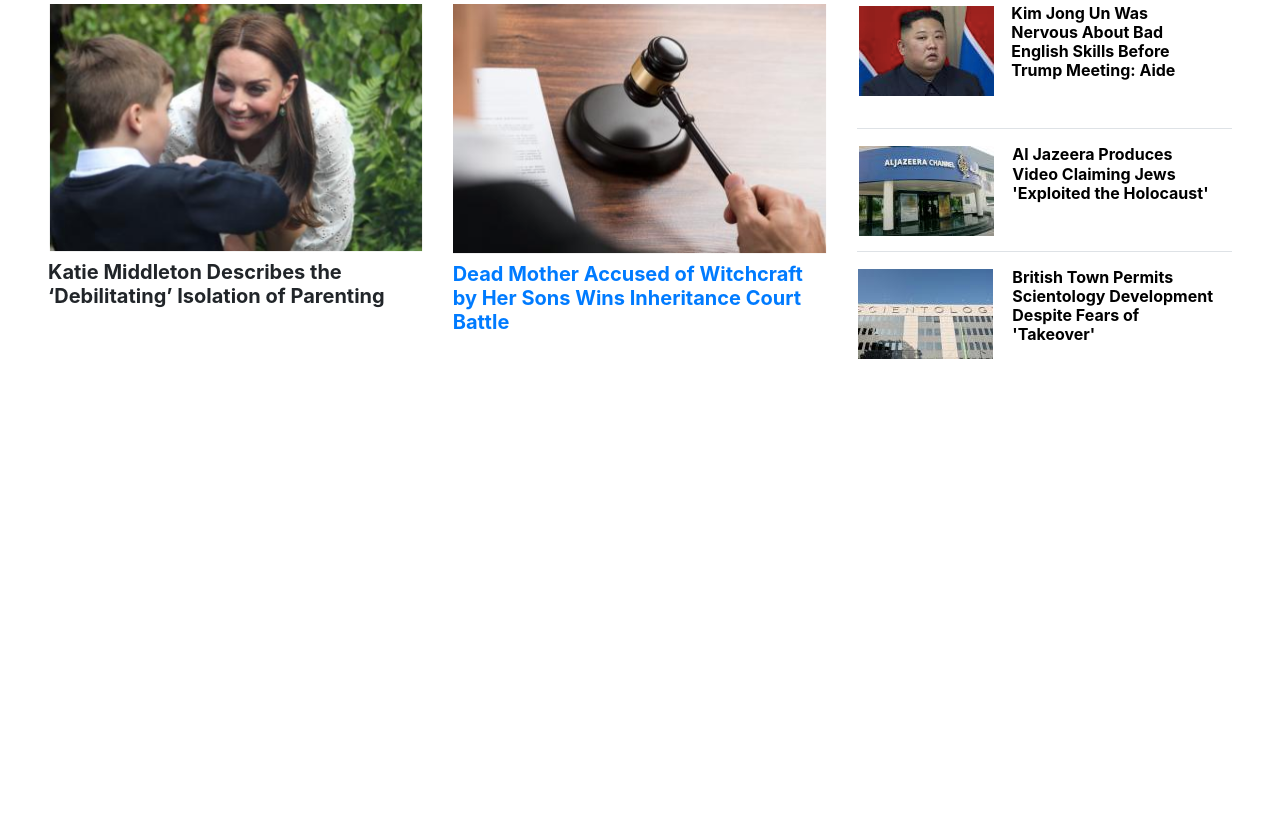
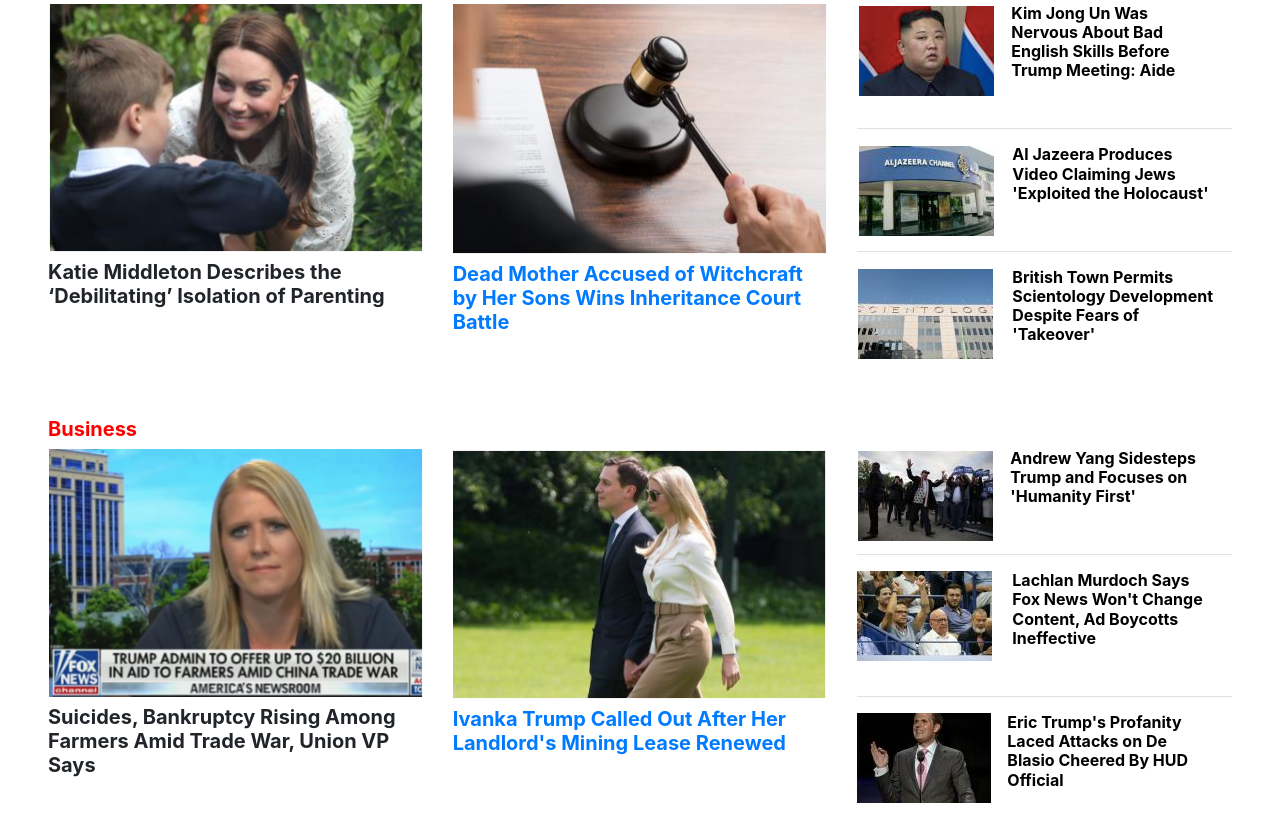
Before and after one commit to macbright/newsweek-clone, a plain HTML site: page index.html in a window 1280 px wide. Shown: the part 6166-7004 px from the top of the page. Before the commit the page ends 6559 px from the top, so only its background shows below. Drawn offline with nearby package versions, Linux system fonts and the light colour scheme.

Commit message:
seventh grid section added

```diff
--- a/index.html
+++ b/index.html
@@ -783,6 +783,57 @@
                 </div>
             </div>
         </div>
+        <!-- The seventh grid section starts here BUSINESS -->
+        <div class="mt-4">
+            <h5> <a href="#" class="font-weight-bold section5 "> Business </a></h5>
+
+            <div class="row">
+                <div class="col-4">
+                    <a href="#" class="editor-img"><img src="resources/images/b1.png" alt="AG Barr" class="pb-2"></a>
+                    <h5><a href="#" class="pb-3 text-body font-weight-bold ">
+                            Suicides, Bankruptcy Rising Among Farmers Amid Trade War, Union VP Says
+                        </a></h5>
+                </div>
+                <div class="col-4">
+                    <a href="#" class="editor-img"><img src="resources/images/b2.png" alt="AG Barr" class="pb-2"></a>
+                    <h5><a href="#" class="pb-3  font-weight-bold ">
+                            Ivanka Trump Called Out After Her Landlord's Mining Lease Renewed
+                        </a></h5>
+                </div>
+                <div class="col-4">
+                    <div class="border-bottom  pb-4  pr-3 smallHeight">
+                        <div class="float-left">
+                            <img src="resources/images/b3.png" alt=" blog image" class="float-left mr-3">
+                        </div>
+                        <div>
+                            <h6 class="pb-3 "><a href="#" class="pb-3  font-weight-bold ">
+                                    Andrew Yang Sidesteps Trump and Focuses on 'Humanity First'
+                                </a></h6>
+                        </div>
+                    </div>
+                    <div class="border-bottom pt-3 pb-4  pr-3 smallHeight">
+                        <div class="float-left">
+                            <img src="resources/images/b4.png" alt=" blog image" class="float-left mr-3">
+                        </div>
+                        <div>
+                            <h6 class="pb-3 "><a href="#" class="pb-3  font-weight-bold ">
+                                    Lachlan Murdoch Says Fox News Won't Change Content, Ad Boycotts Ineffective
+                                </a></h6>
+                        </div>
+                    </div>
+                    <div class=" pt-3 pb-4  pr-3 smallHeight">
+                        <div class="float-left">
+                            <img src="resources/images/b5.png" alt=" blog image" class="float-left mr-3">
+                        </div>
+                        <div class="me3">
+                            <h6 class="pb-3 "><a href="#" class="pb-3  font-weight-bold ">
+                                    Eric Trump's Profanity Laced Attacks on De Blasio Cheered By HUD Official
+                                </a></h6>
+                        </div>
+                    </div>
+                </div>
+            </div>
+        </div>
 
 
 
```
Also changed, not shown: resources/images/b1.png (added), resources/images/b2.png (added), resources/images/b3.png (added), resources/images/b4.png (added), resources/images/b5.png (added).
